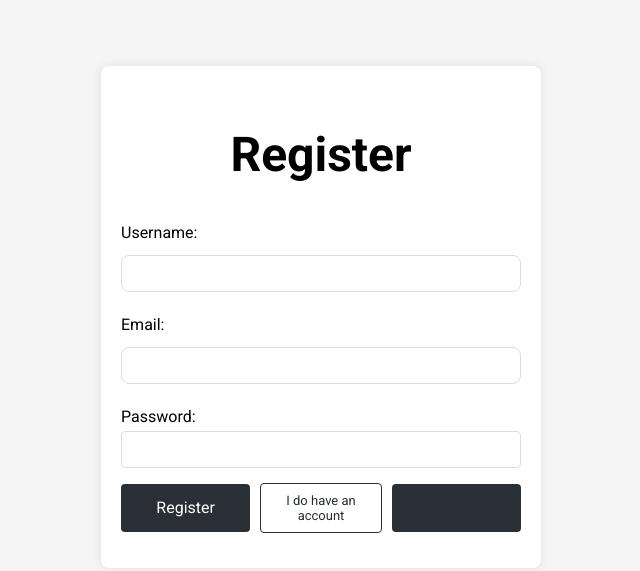
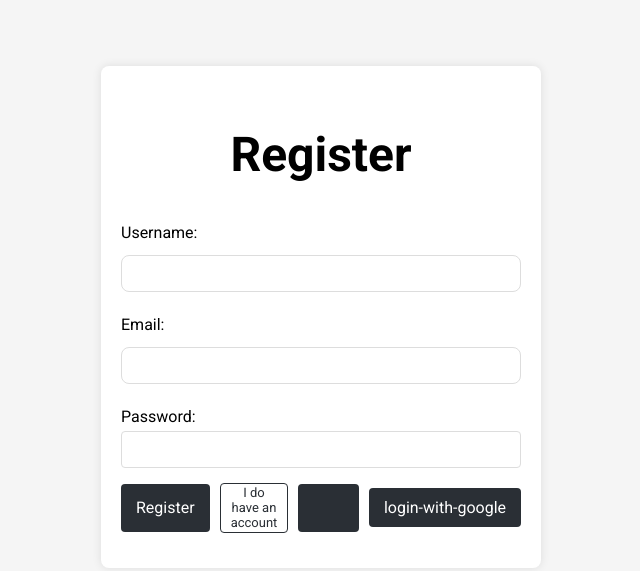
Before and after one commit to babaicode/sticker-bomber-front, a React (Vite) app: page /register/1 in a window 1280 px wide. Shown: the part 131-702 px from the top of the page, without its empty margins (319-959 px from the left). Built offline with nearby package versions, Linux system fonts and the light colour scheme.

Commit message:
add google auth

```diff
--- a/src/auth/page/Register.tsx
+++ b/src/auth/page/Register.tsx
@@ -1,5 +1,5 @@
 import React, { useState } from 'react';
-import { Link, useParams } from 'react-router-dom';
+import { Link, useNavigate, useParams } from 'react-router-dom';
 import style from '../styles/Auth.module.css';
 import axios from 'axios';
 import { register, registerAdmin } from '../service/authService';
@@ -20,6 +20,7 @@ const Register: React.FC = () => {
   const { dynamicParam } = useParams<{ dynamicParam?: string }>();
   const { t, i18n } = useTranslation();
   const [currentLanguage, setCurrentLanguage] = useState(i18n.language);
+  const navigate = useNavigate();
 
   const handleSubmit = async (e: React.FormEvent) => {
     e.preventDefault();
@@ -40,6 +41,7 @@ const Register: React.FC = () => {
       if (savedNewUser) {
         showAlert('Registration successful', 'success');
         clearInputs();
+        navigate('/dashboard');
       }
     } catch (error) {
       if (axios.isAxiosError(error)) {
@@ -86,6 +88,10 @@ const Register: React.FC = () => {
     setCurrentLanguage(nextLang.code);
   };
 
+  const handleGoogleLogin = () => {
+    window.location.href = `${API_URL}/user/login-with/google`;
+  };
+
   return (
     <div className={style.authContainer}>
       <form onSubmit={handleSubmit} className={style.authForm}>
@@ -129,6 +135,9 @@ const Register: React.FC = () => {
           <button className={style.langButton} type="button" onClick={changeLanguage}>
             {languageOptions.find((lang) => lang.code === currentLanguage)?.flag}
           </button>
+          <button className={style.googleButton} type="button" onClick={handleGoogleLogin}>
+            {t('login-with-google')}
+          </button>
         </div>
       </form>
     </div>
```
